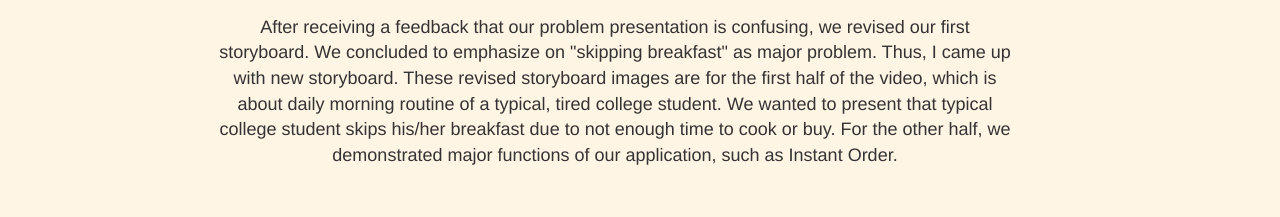
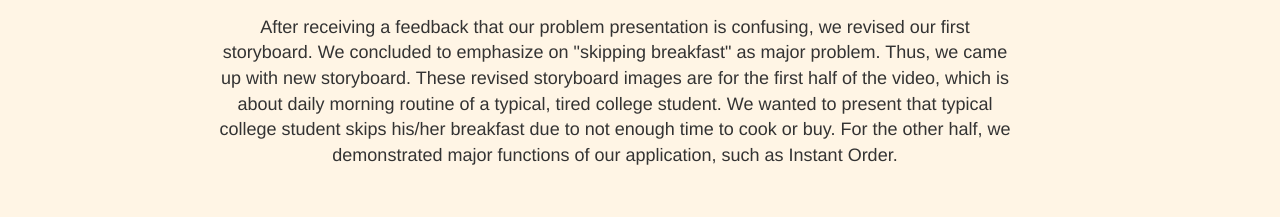
Before and after one commit to jjang8661/process-book, a plain HTML site: page index.html in a window 1280 px wide. Shown: the part 10018-10235 px from the top of the page. Drawn offline with nearby package versions, Linux system fonts and the light colour scheme.

Commit message:
Revise video comment

```diff
--- a/index.html
+++ b/index.html
@@ -175,7 +175,7 @@
 
               <a href="images/scene4.jpg" data-lightbox="pictures" data-title="Storyboard Scene#4"/><img class="pictures" src="images/scene4.jpg" alt="Storyboard Scene#4"/></a>
 
-              <p class="caption">After receiving a feedback that our problem presentation is confusing, we revised our first storyboard. We concluded to emphasize on "skipping breakfast" as major problem. Thus, I came up with new storyboard. These revised storyboard images are for the first half of the video, which is about daily morning routine of a typical, tired college student. We wanted to present that typical college student skips his/her breakfast due to not enough time to cook or buy. For the other half, we demonstrated major functions of our application, such as Instant Order.</p>
+              <p class="caption">After receiving a feedback that our problem presentation is confusing, we revised our first storyboard. We concluded to emphasize on "skipping breakfast" as major problem. Thus, we came up with new storyboard. These revised storyboard images are for the first half of the video, which is about daily morning routine of a typical, tired college student. We wanted to present that typical college student skips his/her breakfast due to not enough time to cook or buy. For the other half, we demonstrated major functions of our application, such as Instant Order.</p>
             </div>
             <hr>
             <div>
```
